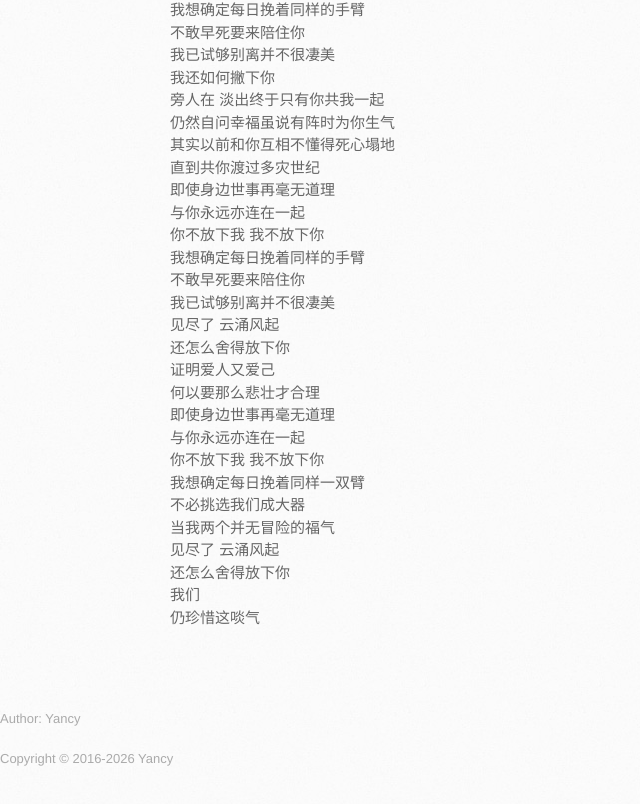
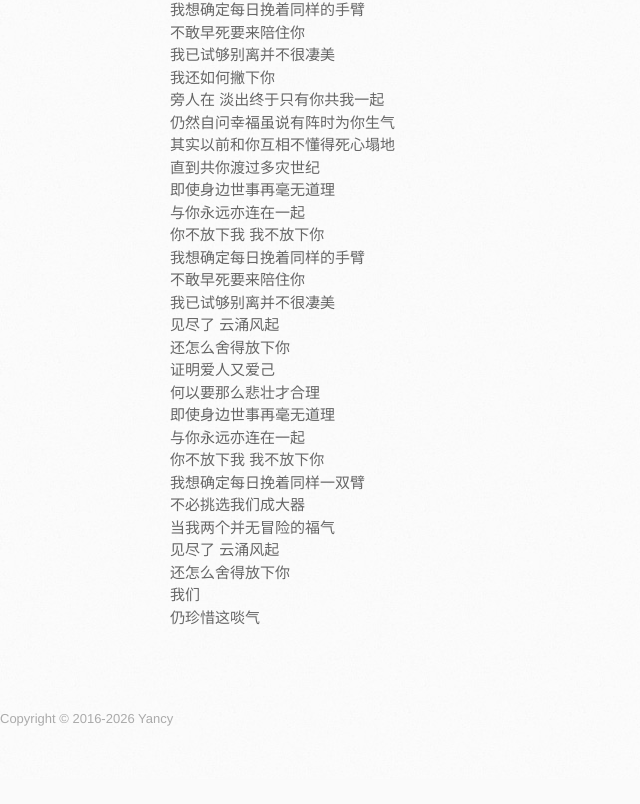
Before and after one commit to Yancy19/Blog, a plain HTML site: page index.html in a window 1280 px wide. Shown: the part 1715-2519 px from the top of the page, without its empty margins (0-640 px from the left). After the commit the page ends 2494 px from the top, so only its background shows below. Drawn offline with Linux system fonts and the light colour scheme.

Commit message:
Update index.html

```diff
--- a/index.html
+++ b/index.html
@@ -234,7 +234,6 @@
         </aside>
       </div>
       <footer>
-        <p>Author: Yancy</p>
         <p>Copyright © 2016-2026  Yancy</p>
       </footer>
     </div>
```
